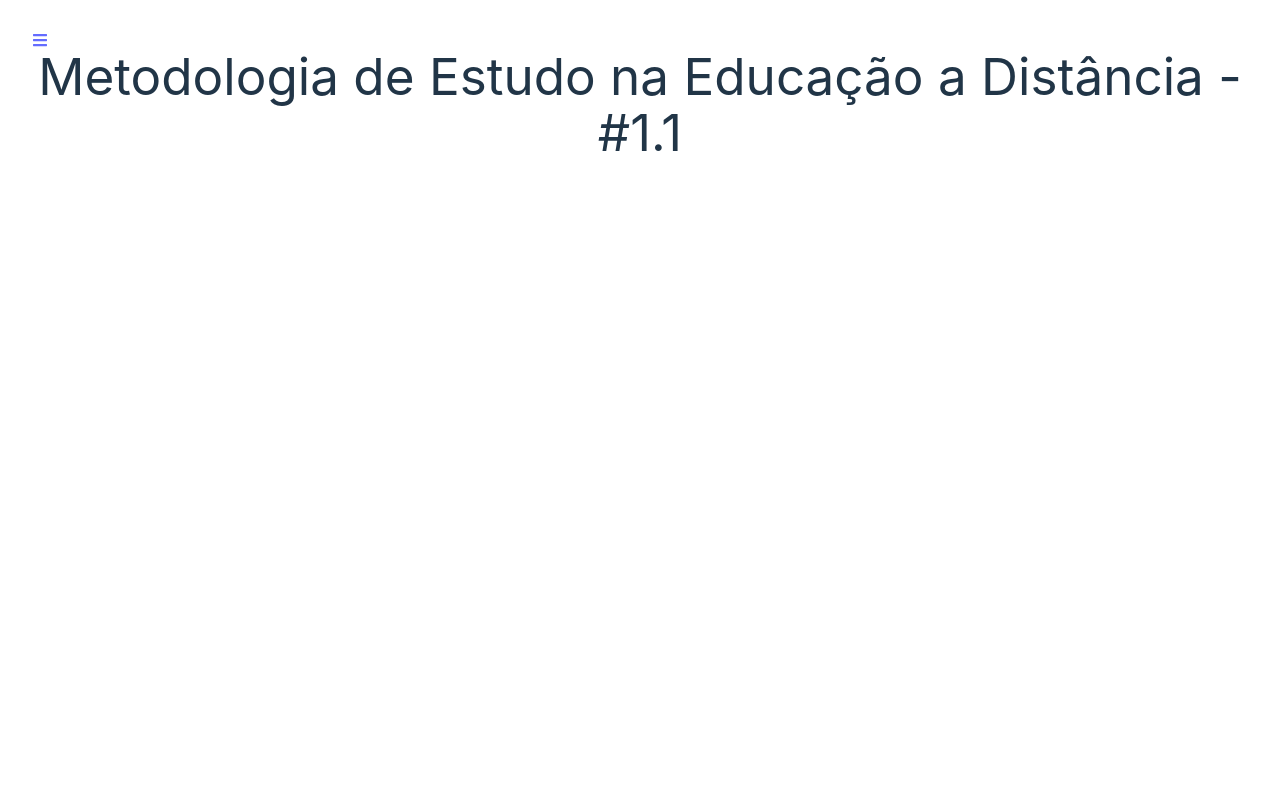
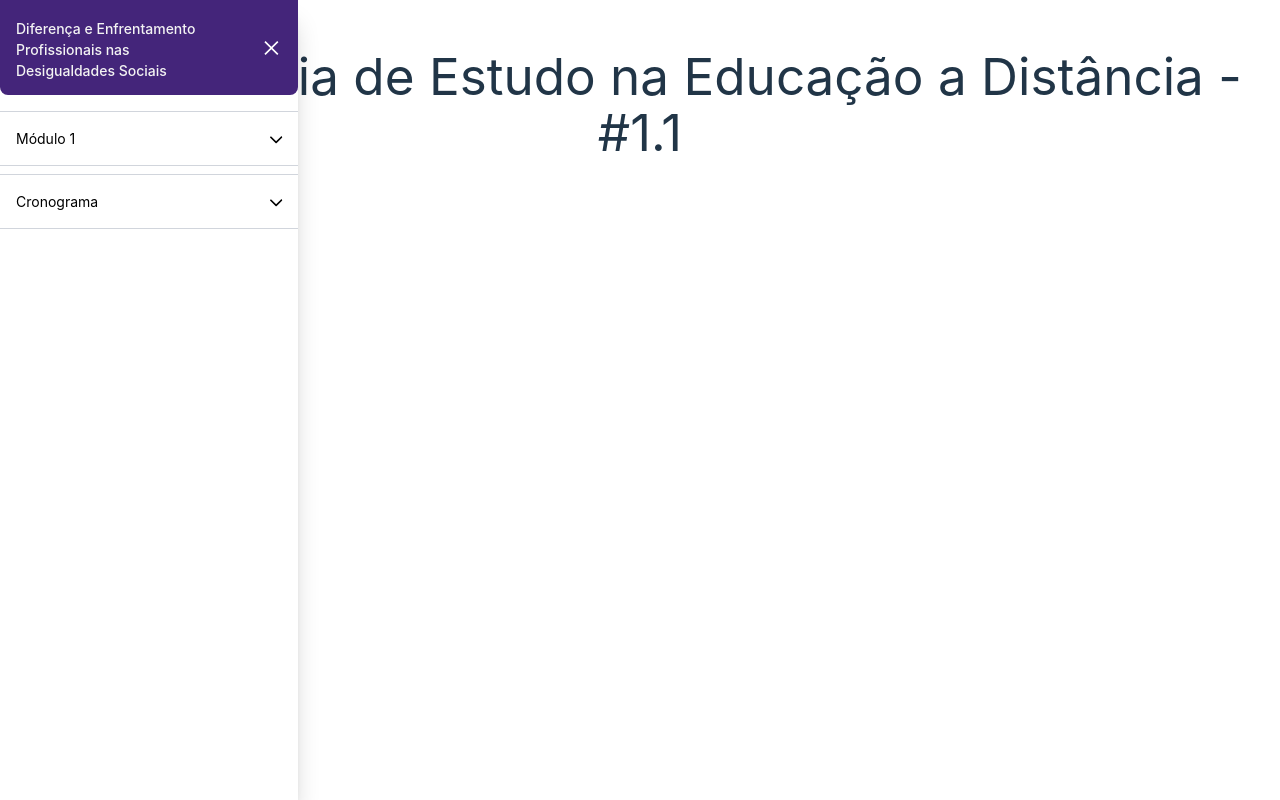
Before and after one commit to pvictor1206/modulos-enfrentamentos-IUVI, a React (Vite) app: page / in a window 1280 px wide. Built offline with nearby package versions, Linux system fonts and the light colour scheme.

Commit message:
Interação NavBar

```diff
--- a/package.json
+++ b/package.json
@@ -11,6 +11,8 @@
   },
   "dependencies": {
     "@fontsource/inter": "^5.2.6",
+    "@fortawesome/free-solid-svg-icons": "^7.0.0",
+    "@fortawesome/react-fontawesome": "^0.2.3",
     "@tailwindcss/vite": "^4.1.11",
     "react": "^19.1.1",
     "react-dom": "^19.1.1",
--- /dev/null
+++ b/src/components/Sidebar/DropdownMenu.jsx
@@ -0,0 +1,60 @@
+import React, { useState } from "react";
+import { SidebarData } from './SideBar';
+import { FontAwesomeIcon } from '@fortawesome/react-fontawesome';
+import { faChevronDown, faChevronUp } from '@fortawesome/free-solid-svg-icons';
+
+
+const DropdownMenu = ({ module }) => {
+  const [openIndex, setOpenIndex] = useState(null);
+
+  const toggleModule = (index) => {
+    setOpenIndex(openIndex === index ? null : index);
+    console.log(openIndex);
+  };
+
+  return (
+    <div className="w-full text-black py-[16px]">
+      {/* Renderização dos módulos */}
+      {module.map((mod, index) => (
+        <div key={index} className="mb-2">
+
+        <div
+            onClick={() => toggleModule(index)}
+            className={`w-full text-left text-[14px] py-[16px] px-[16px] transition flex justify-between items-center ${openIndex===null ? "border-y" : "border-t"} border-gray-300`}
+        >
+
+        {mod.title}
+        <FontAwesomeIcon icon={openIndex === index ? faChevronUp : faChevronDown} className="ml-2" />
+        </div>
+
+          {openIndex === index && (
+            <div className="border-b border-gray-300 rounded-md mt-2 p-4">
+                <ul className="space-y-2 text-left text-[14px] text-[#0C1E33]">
+                {mod.items.map((item, i) => (
+                    <li key={i}>{item}</li>
+                ))}
+                </ul>
+
+                {mod.title.includes("Módulo") && (
+                <ul className="mt-4 space-y-2">
+                    {SidebarData.map((item, i) => (
+                    <li key={i} className={item.cName}>
+                        <a href={item.path} className="flex items-center ml-4 text-left text-[14px]">
+                        <span className="ml-4 text-[#0C1E33] text-left text-[14px]">{item.title}</span>
+                        </a>
+                    </li>
+                    ))}
+                </ul>
+                )}
+            </div>
+            )}
+
+
+        </div>
+      ))}
+
+    </div>
+  );
+};
+
+export default DropdownMenu;
--- a/src/components/Sidebar/NavBar.jsx
+++ b/src/components/Sidebar/NavBar.jsx
@@ -3,10 +3,27 @@ import * as FaIcons from "react-icons/fa";
 import * as AiIcons from "react-icons/ai";
 import { Link } from 'react-router-dom';
 import { SidebarData } from './SideBar';
+import DropdownMenu from './DropdownMenu';
+
+
+const modules = [
+    {
+        title: "Módulo 1",
+        items: [
+            "Metodologia de Estudo na Educação a Distância",
+        ]
+    },
+    {
+        title: "Cronograma",
+        items: [
+            "EM BREVE",
+        ]
+    },
+]
 
 
 function NavBar() {
-    const [sidebar, setSidebar] = useState(false)
+    const [sidebar, setSidebar] = useState(true)
     const showSidebar = () => setSidebar(!sidebar)
 
     return (
@@ -24,13 +41,17 @@ function NavBar() {
                         <AiIcons.AiOutlineClose onClick={showSidebar} className='w-[60px] h-[60px] text-white cursor-pointer pr-[16px]' />
                     </Link>
                     </li>
+                    <li className='flex justify-start items-center'>
+                        <DropdownMenu module={modules} ></DropdownMenu>
+                    </li>
+                    {/*
                     {SidebarData.map((item, index) => (
                     <li key={index} className={item.cName}>
                         <Link to={item.path} className="flex items-center ml-4">
                         <span className="ml-4 text-[#0C1E33]">{item.title}</span>
                         </Link>
                     </li>
-                    ))}
+                    ))}*/}
                 </ul>
             </nav>
 
--- a/src/index.css
+++ b/src/index.css
@@ -5,6 +5,7 @@
   font-family: 'Inter';
   line-height: 1.5;
   font-weight: 400;
+  font-style: normal;
 
   color-scheme: light dark;
   color: rgba(255, 255, 255, 0.87);
```
Also changed, not shown: 1 other file (tests, documents, lock files or other folders).
